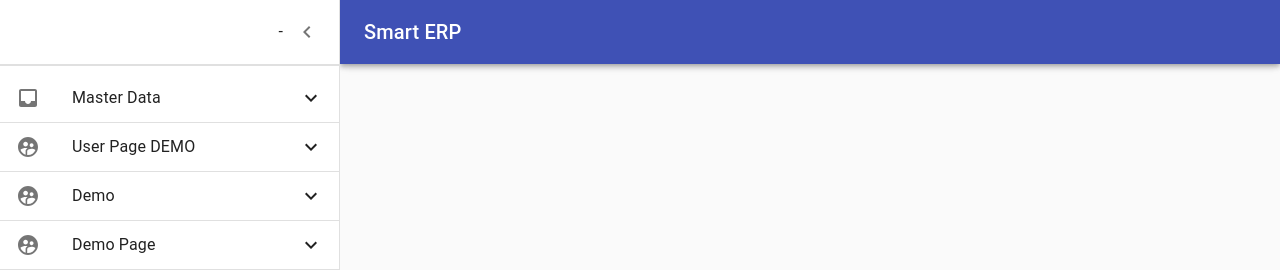
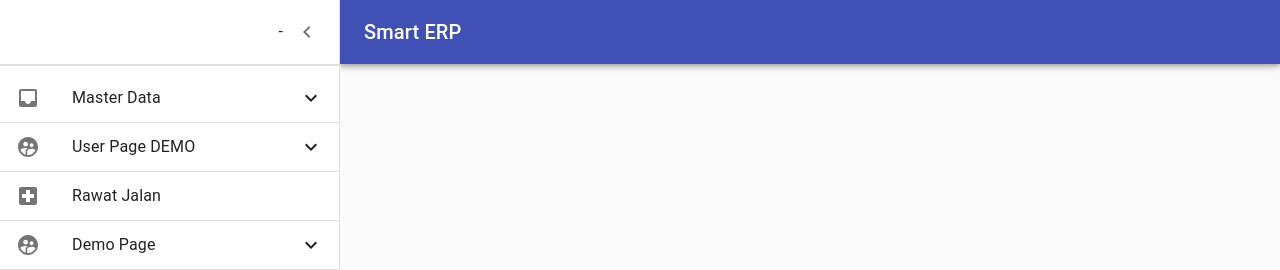
Before and after one commit to iam-febriansyah/galeritekno_newsmarterp_frontend, a React (Create React App) app: page /admin in a window 1280 px wide. Both pictures are taken after a click on the button "open drawer". Shown: the top 270 px of the page. Built offline with nearby package versions, Linux system fonts and the light colour scheme; what devextreme would draw is missing.

Commit message:
fix nav simple item not displaying correct item
+ add rawat jalan page with no component (dummy)

```diff
--- a/src/components/Sidebar/NavItem.jsx
+++ b/src/components/Sidebar/NavItem.jsx
@@ -46,19 +46,24 @@ const getIdNest = (props) => {
 };
 
 export function NavItemSimple({ element }) {
-
+  const { path } = element;
+  const renderLink = React.useMemo(
+    () => React.forwardRef((itemProps, ref) => {
+    return <Link to={path} ref={ref} {...itemProps} />}),
+    [path],
+  );
   return (
-    <ListItem button>
+    <ListItem component={renderLink} button>
       <ListItemIcon>
-        <SendIcon />
+        {React.createElement(element.icon)}
       </ListItemIcon>
-      <ListItemText primary="Sent mail" />
+      <ListItemText primary={element.name} />
     </ListItem>
   );
 }
 
 const NavItem = ({listelement, classes, item}) => {
-  const { path } = listelement
+  const { path } = listelement;
   const renderLink = React.useMemo(
     () => React.forwardRef((itemProps, ref) => {
       // console.log(itemProps)
--- a/src/components/Sidebar/routeConfig.jsx
+++ b/src/components/Sidebar/routeConfig.jsx
@@ -37,10 +37,7 @@ export const routeConfig = [
     {name: "Registration", icon: AssessmentIcon, path: "/admin/registration"},
     {name: "Sign In", icon: AssessmentIcon, path: "/admin/SignIn"},
   ]},
-  {name: "Demo", icon: SupervisedUserCircleIcon, indent: 1, submenu: [
-    {name: "Registration Offline", icon: AssessmentIcon, path: "/admin/registration"},
-    {name: "Registration Online", icon: AssessmentIcon, path: "/admin/SignIn"},
-  ]},
+  {name: "Rawat Jalan", icon: LocalHospitalIcon, indent: 1, path: "/admin/rawatjalan"},
   {name: "Demo Page", icon: SupervisedUserCircleIcon, indent: 1, submenu: [
     {name: "Page 1", icon: AssessmentIcon, path: "/admin/registration"},
     {name: "Page 2", icon: AssessmentIcon, path: "/admin/SignIn"},
```
